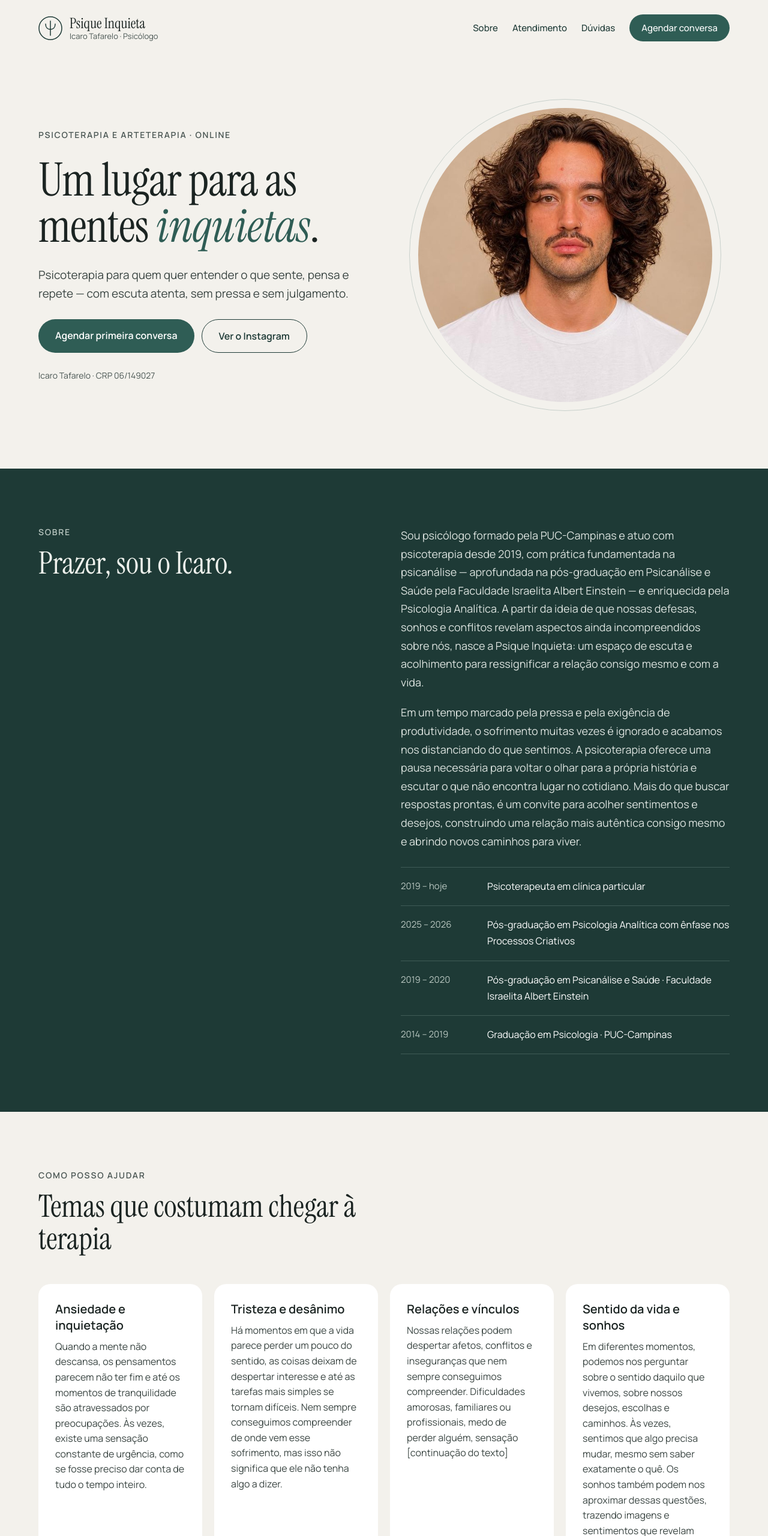
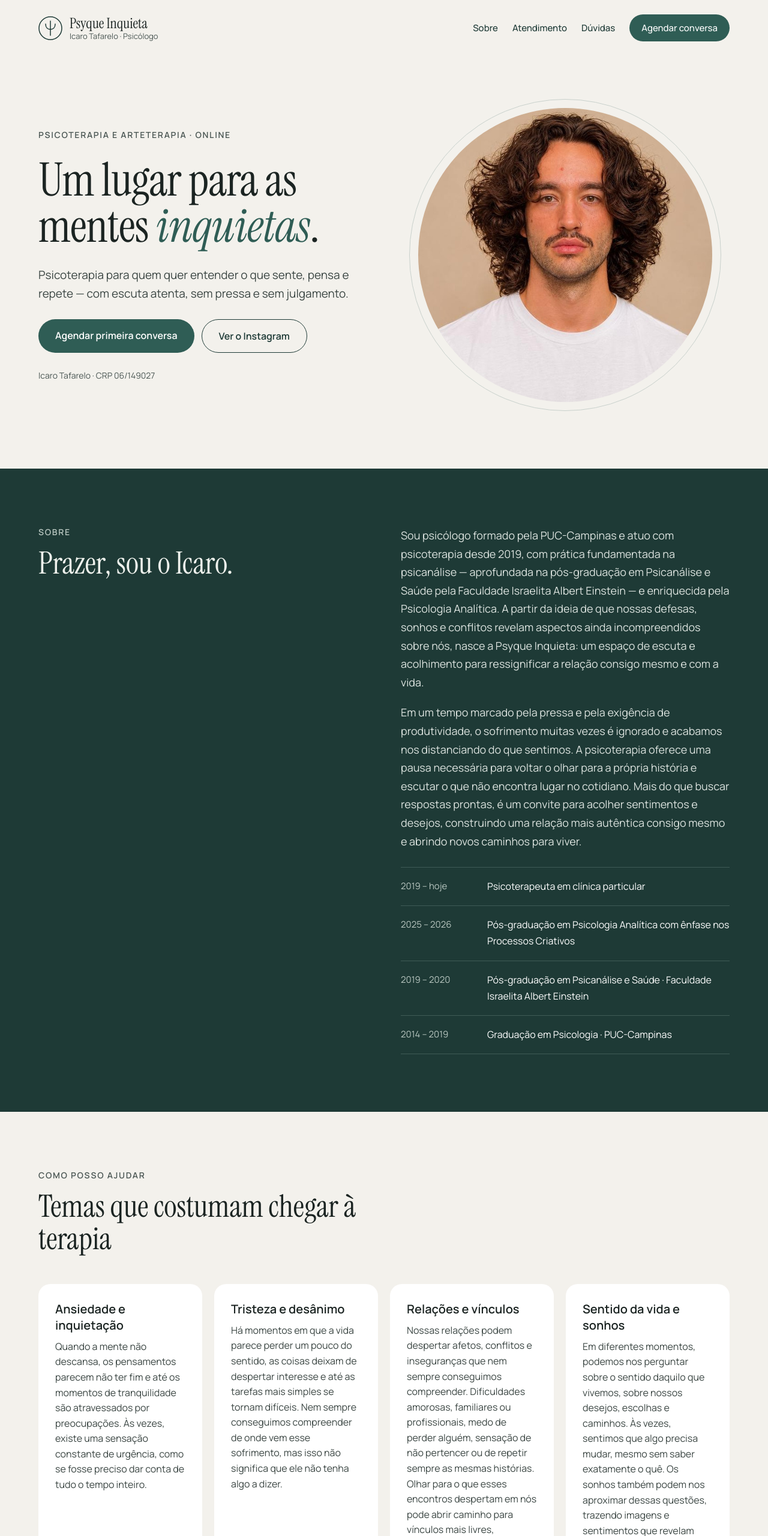
Before and after one commit to icarotafarelo/Site, a plain HTML site: page index.html in a window 1280 px wide. Shown: the top 2560 px of the page at 60% size. Drawn offline with Linux system fonts and the light colour scheme.

Commit message:
Correct title and site name in index.html

```diff
--- a/index.html
+++ b/index.html
@@ -3,12 +3,12 @@
 <head>
 <meta charset="utf-8">
 <meta name="viewport" content="width=device-width, initial-scale=1">
-<title>Icaro Tafarelo — Psicólogo | Psique Inquieta</title>
+<title>Icaro Tafarelo — Psicólogo | Psyque Inquieta</title>
 <meta name="description" content="Icaro Tafarelo, psicólogo (CRP 06/149027). Psicoterapia e arteterapia online. Agende pelo WhatsApp.">
 <link rel="canonical" href="https://psicologoicarotafarelo.com.br/">
 <meta property="og:type" content="website">
 <meta property="og:locale" content="pt_BR">
-<meta property="og:site_name" content="Psique Inquieta">
+<meta property="og:site_name" content="Psyque Inquieta">
 <meta property="og:url" content="https://psicologoicarotafarelo.com.br/">
 <meta property="og:title" content="Icaro Tafarelo — Psicólogo | CRP 06/149027">
 <meta property="og:description" content="Psicoterapia e arteterapia online. Um lugar para as mentes inquietas. Agende pelo WhatsApp.">
@@ -38,7 +38,7 @@ details summary::-webkit-details-marker{display:none}
 <header style="max-width: 1200px; margin: 0 auto; padding: 24px 24px; display: flex; flex-wrap: wrap; gap: 16px; align-items: center; justify-content: space-between">
 <a href="#inicio" style="display: flex; align-items: center; gap: 12px; text-decoration: none; color: #1B2422">
 <svg width="40" height="40" viewBox="0 0 40 40" fill="none" aria-hidden="true"><circle cx="20" cy="20" r="19" stroke="#1E3A36" stroke-width="1.5"></circle><path d="M20 8v24M12 13c0 6 3.5 9 8 9s8-3 8-9" stroke="#1E3A36" stroke-width="1.5" stroke-linecap="round"></path></svg>
-<span style="display: flex; flex-direction: column; line-height: 1.1"><span style="font-family: 'Instrument Serif', serif; font-size: 24px">Psique Inquieta</span><span style="font-size: 13px; color: #4A5653">Icaro Tafarelo · Psicólogo</span></span>
+<span style="display: flex; flex-direction: column; line-height: 1.1"><span style="font-family: 'Instrument Serif', serif; font-size: 24px">Psyque Inquieta</span><span style="font-size: 13px; color: #4A5653">Icaro Tafarelo · Psicólogo</span></span>
 </a>
 <nav aria-label="Principal" style="display: flex; flex-wrap: wrap; gap: 8px 24px; align-items: center; font-size: 15px; font-weight: 500">
 <a href="#sobre" style="text-decoration: none; padding: 10px 0">Sobre</a>
@@ -73,7 +73,7 @@ details summary::-webkit-details-marker{display:none}
 <h2 style="margin: 0; font-family: 'Instrument Serif', serif; font-weight: 400; font-size: clamp(36px, 4vw, 56px); line-height: 1.05">Prazer, sou o Icaro.</h2>
 </div>
 <div style="display: flex; flex-direction: column; gap: 20px; font-size: 18px; line-height: 1.7; color: #DCE3DF">
-<p style="margin: 0">Sou psicólogo formado pela PUC-Campinas e atuo com psicoterapia desde 2019, com prática fundamentada na psicanálise — aprofundada na pós-graduação em Psicanálise e Saúde pela Faculdade Israelita Albert Einstein — e enriquecida pela Psicologia Analítica. A partir da ideia de que nossas defesas, sonhos e conflitos revelam aspectos ainda incompreendidos sobre nós, nasce a Psique Inquieta: um espaço de escuta e acolhimento para ressignificar a relação consigo mesmo e com a vida.</p>
+<p style="margin: 0">Sou psicólogo formado pela PUC-Campinas e atuo com psicoterapia desde 2019, com prática fundamentada na psicanálise — aprofundada na pós-graduação em Psicanálise e Saúde pela Faculdade Israelita Albert Einstein — e enriquecida pela Psicologia Analítica. A partir da ideia de que nossas defesas, sonhos e conflitos revelam aspectos ainda incompreendidos sobre nós, nasce a Psyque Inquieta: um espaço de escuta e acolhimento para ressignificar a relação consigo mesmo e com a vida.</p>
 <p style="margin: 0">Em um tempo marcado pela pressa e pela exigência de produtividade, o sofrimento muitas vezes é ignorado e acabamos nos distanciando do que sentimos. A psicoterapia oferece uma pausa necessária para voltar o olhar para a própria história e escutar o que não encontra lugar no cotidiano. Mais do que buscar respostas prontas, é um convite para acolher sentimentos e desejos, construindo uma relação mais autêntica consigo mesmo e abrindo novos caminhos para viver.</p>
 <div style="display: flex; flex-direction: column; gap: 0; margin-top: 8px; border-top: 1px solid #3F5B56">
 <div style="display: flex; flex-wrap: wrap; gap: 4px 24px; padding: 18px 0; border-bottom: 1px solid #3F5B56"><span style="flex: 0 0 120px; font-size: 15px; color: #B9C7C1">2019 – hoje</span><span style="flex: 1 1 260px; font-size: 16px; color: #FFFFFF">Psicoterapeuta em clínica particular</span></div>
@@ -93,7 +93,7 @@ details summary::-webkit-details-marker{display:none}
 <div style="display: grid; grid-template-columns: repeat(auto-fit, minmax(240px, 1fr)); gap: 20px">
 <div style="background: #FFFFFF; border-radius: 20px; padding: 28px; display: flex; flex-direction: column; gap: 10px"><h3 style="margin: 0; font-size: 20px; font-weight: 600">Ansiedade e inquietação</h3><p style="margin: 0; font-size: 16px; line-height: 1.6; color: #3A4542">Quando a mente não descansa, os pensamentos parecem não ter fim e até os momentos de tranquilidade são atravessados por preocupações. Às vezes, existe uma sensação constante de urgência, como se fosse preciso dar conta de tudo o tempo inteiro.</p></div>
 <div style="background: #FFFFFF; border-radius: 20px; padding: 28px; display: flex; flex-direction: column; gap: 10px"><h3 style="margin: 0; font-size: 20px; font-weight: 600">Tristeza e desânimo</h3><p style="margin: 0; font-size: 16px; line-height: 1.6; color: #3A4542">Há momentos em que a vida parece perder um pouco do sentido, as coisas deixam de despertar interesse e até as tarefas mais simples se tornam difíceis. Nem sempre conseguimos compreender de onde vem esse sofrimento, mas isso não significa que ele não tenha algo a dizer.</p></div>
-<div style="background: #FFFFFF; border-radius: 20px; padding: 28px; display: flex; flex-direction: column; gap: 10px"><h3 style="margin: 0; font-size: 20px; font-weight: 600">Relações e vínculos</h3><p style="margin: 0; font-size: 16px; line-height: 1.6; color: #3A4542">Nossas relações podem despertar afetos, conflitos e inseguranças que nem sempre conseguimos compreender. Dificuldades amorosas, familiares ou profissionais, medo de perder alguém, sensação [continuação do texto]</p></div>
+<div style="background: #FFFFFF; border-radius: 20px; padding: 28px; display: flex; flex-direction: column; gap: 10px"><h3 style="margin: 0; font-size: 20px; font-weight: 600">Relações e vínculos</h3><p style="margin: 0; font-size: 16px; line-height: 1.6; color: #3A4542">Nossas relações podem despertar afetos, conflitos e inseguranças que nem sempre conseguimos compreender. Dificuldades amorosas, familiares ou profissionais, medo de perder alguém, sensação de não pertencer ou de repetir sempre as mesmas histórias. Olhar para o que esses encontros despertam em nós pode abrir caminho para vínculos mais livres, verdadeiros e afetuosos.</p></div>
 <div style="background: #FFFFFF; border-radius: 20px; padding: 28px; display: flex; flex-direction: column; gap: 10px"><h3 style="margin: 0; font-size: 20px; font-weight: 600">Sentido da vida e sonhos</h3><p style="margin: 0; font-size: 16px; line-height: 1.6; color: #3A4542">Em diferentes momentos, podemos nos perguntar sobre o sentido daquilo que vivemos, sobre nossos desejos, escolhas e caminhos. Às vezes, sentimos que algo precisa mudar, mesmo sem saber exatamente o quê. Os sonhos também podem nos aproximar dessas questões, trazendo imagens e sentimentos que revelam aspectos de nós mesmos que ainda não conseguimos compreender. Dar espaço a essas experiências pode nos ajudar a olhar para a própria história e descobrir novas possibilidades de viver.</p></div>
 </div>
 <div style="border: 1.5px solid #C9D1CC; border-radius: 20px; padding: 32px; display: flex; flex-wrap: wrap; gap: 20px 28px; align-items: center">
```
